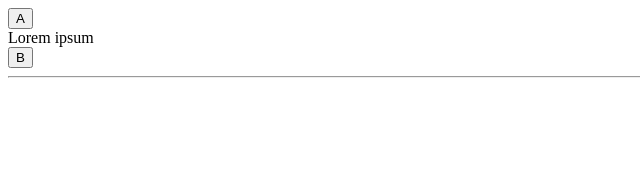
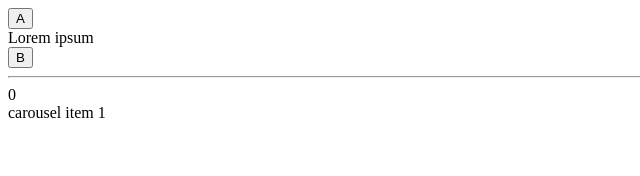
Before and after one commit to Sunny-117/React-practices, a React (Create React App) app: page / in a window 1280 px wide. Shown: the top 176 px of the page, without its empty margins (0-640 px from the left). Built offline with nearby package versions, Linux system fonts and the light colour scheme.

Commit message:
feat: add new feature

```diff
--- a/src/components/Visual视觉效果渲染/Carousel/index.tsx
+++ b/src/components/Visual视觉效果渲染/Carousel/index.tsx
@@ -4,14 +4,13 @@ export function Carousel({ carouselItems }) {
     let [i, setI] = useState(0)
     useEffect(() => {
         setInterval(() => {
-            i++
             setI(i)
         }, 1000)
-
     }, [i])
 
     return (
         <div>
+            {i}
             {carouselItems[i]}
         </div>
     )
```
